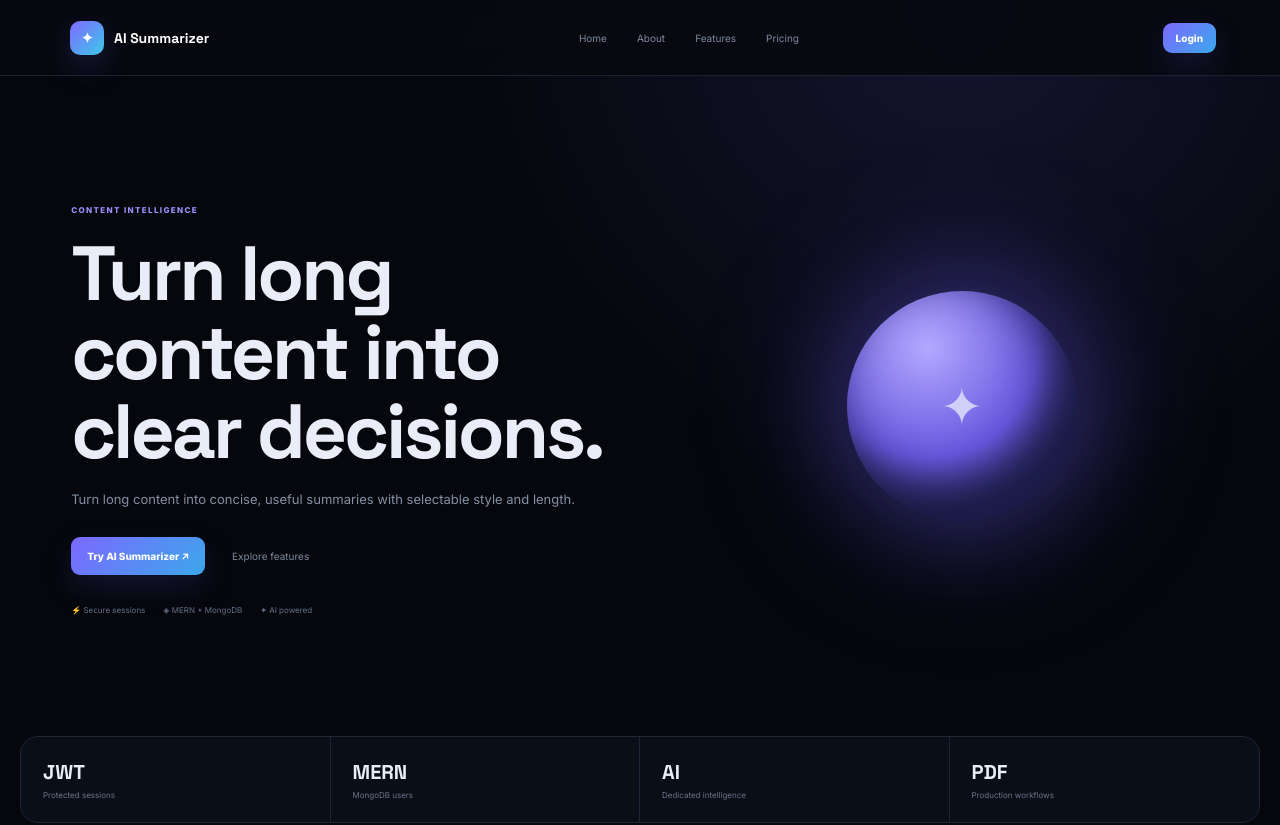
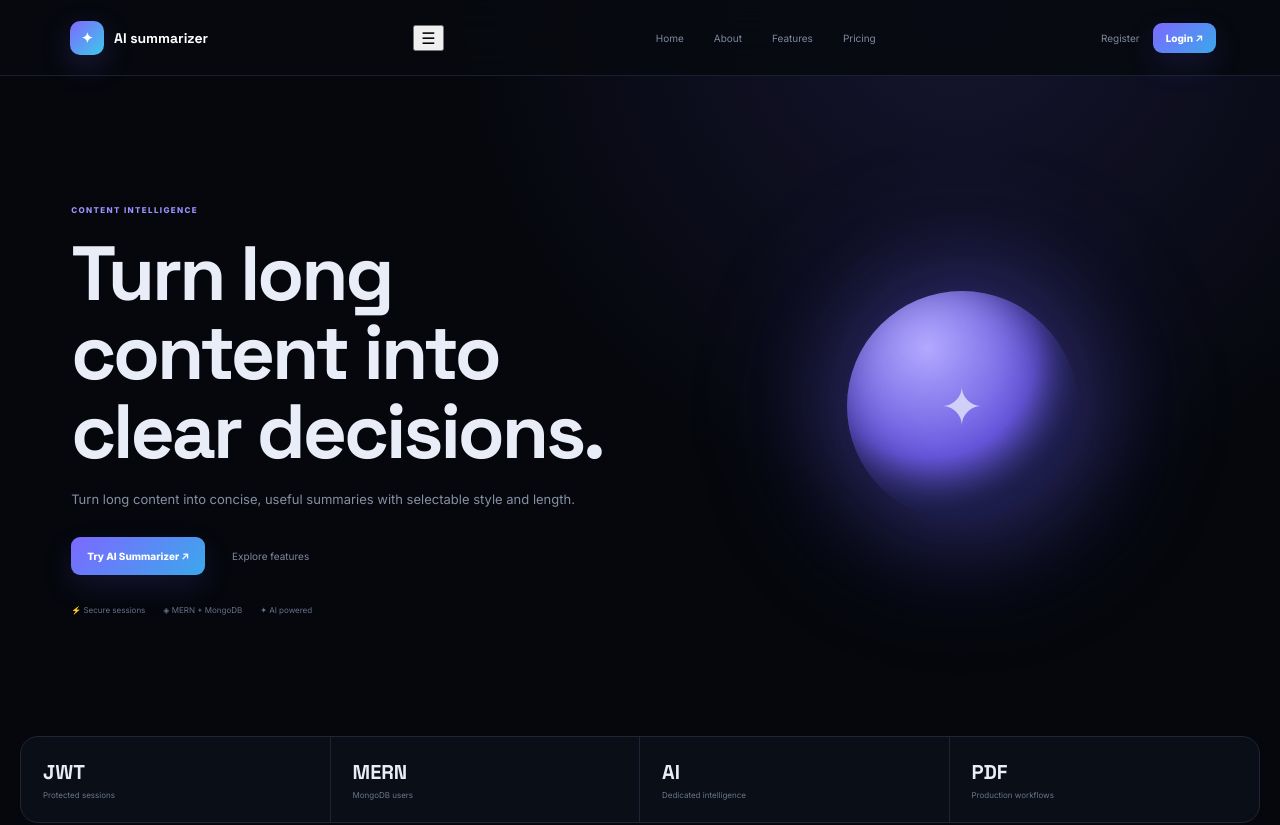
Before and after one commit to Siddharthsingh123456/ai-summarizer, a React (Vite) app: page / in a window 1280 px wide. Shown: the top 825 px of the page. Built offline with nearby package versions, Linux system fonts and the light colour scheme.

Commit message:
fix: repair auth UX and upgrade navigation

```diff
--- a/src/main.jsx
+++ b/src/main.jsx
@@ -1,18 +1,18 @@
 import React,{useEffect,useState}from"react";import{createRoot}from"react-dom/client";import"./styles.css";const P={"repo":"Siddharthsingh123456/ai-summarizer","name":"AI Summarizer","eyebrow":"CONTENT INTELLIGENCE","desc":"Turn long content into concise, useful summaries with selectable style and length.","title":"Turn long content into clear decisions.","kind":"summary"};
-function App(){const[page,setPage]=useState("home"),[user,setUser]=useState(null),[email,setEmail]=useState(""),[password,setPassword]=useState(""),[authMode,setAuthMode]=useState("login"),[authMessage,setAuthMessage]=useState(""),[input,setInput]=useState(""),[output,setOutput]=useState(""),[loading,setLoading]=useState(false),[planMessage,setPlanMessage]=useState("");const[mode,setMode]=useState("Balanced"),[length,setLength]=useState("Medium");
+function App(){const[page,setPage]=useState("home"),[authBusy,setAuthBusy]=useState(false),[showPassword,setShowPassword]=useState(false),[mobileNav,setMobileNav]=useState(false),[user,setUser]=useState(null),[email,setEmail]=useState(""),[password,setPassword]=useState(""),[authMode,setAuthMode]=useState("login"),[authMessage,setAuthMessage]=useState(""),[input,setInput]=useState(""),[output,setOutput]=useState(""),[loading,setLoading]=useState(false),[planMessage,setPlanMessage]=useState("");const[mode,setMode]=useState("Balanced"),[length,setLength]=useState("Medium");
 useEffect(()=>{const t=localStorage.getItem("ai_token");if(t)fetch("/api/auth/me",{headers:{Authorization:"Bearer "+t}}).then(r=>r.ok?r.json():Promise.reject()).then(d=>setUser(d.user)).catch(()=>{localStorage.removeItem("ai_token");localStorage.removeItem("ai_user")})},[]);
-async function auth(){try{const r=await fetch("/api/auth/"+authMode,{method:"POST",headers:{"Content-Type":"application/json"},body:JSON.stringify({email,password})}),d=await r.json();if(!r.ok)throw Error(d.error||"Authentication failed");localStorage.setItem("ai_token",d.token);localStorage.setItem("ai_user",d.user.email);setUser(d.user);setPage("workspace")}catch(e){setAuthMessage(e.message)}}
+async function auth(){setAuthMessage("");const cleanEmail=email.trim().toLowerCase();if(!/^\S+@\S+\.\S+$/.test(cleanEmail)){setAuthMessage("Enter a valid email address.");return}if(password.length<8){setAuthMessage("Password must be at least 8 characters.");return}setAuthBusy(true);try{const r=await fetch("/api/auth/"+authMode,{method:"POST",headers:{"Content-Type":"application/json"},body:JSON.stringify({email,password})}),d=await r.json();if(!r.ok)throw Error(d.error||"Authentication failed");localStorage.setItem("ai_token",d.token);localStorage.setItem("ai_user",d.user.email);setUser(d.user);localStorage.setItem("ai_user",d.user.email);setAuthMode("login");setPage("workspace")}catch(e){setAuthMessage(e.message||"Authentication failed")}finally{setAuthBusy(false)}}
 function logout(){localStorage.removeItem("ai_token");localStorage.removeItem("ai_user");setUser(null);setPage("home")}
 async function run(body){if(!user){setPage("login");return}setLoading(true);try{const r=await fetch("/api/ai",{method:"POST",headers:{"Content-Type":"application/json",Authorization:"Bearer "+localStorage.getItem("ai_token")},body:JSON.stringify(body)}),d=await r.json();if(!r.ok)throw Error(d.error||"AI request failed");setOutput(d.answer||d.result||JSON.stringify(d.quiz||d,null,2))}catch(e){setOutput(e.message)}finally{setLoading(false)}}
 async function choosePlan(plan){if(!user){setPage("login");return}const r=await fetch("/api/billing",{method:"POST",headers:{Authorization:"Bearer "+localStorage.getItem("ai_token"),"Content-Type":"application/json"},body:JSON.stringify({plan})}),d=await r.json();setPlanMessage(d.url?"Redirecting…":d.message||d.error||"Configure Stripe environment variables.");if(d.url)location.href=d.url}
 function Workspace({title,subtitle,user,output,loading,children}){return <section className="workspace"><div className="workspaceHead"><div><span className="eyebrow">PROTECTED AI WORKSPACE</span><h1>{title}</h1><p>{user?.email}</p></div><button className="ghost" onClick={()=>setPage("home")}>← Product site</button></div><div className="workGrid"><div className="tool"><h2>{title}</h2><p>{subtitle}</p><div className="fields">{children}</div></div><div className="result"><div><span>AI OUTPUT</span><button className="ghost" onClick={()=>navigator.clipboard?.writeText(output||"")}>Copy</button></div><pre>{loading?"Thinking…":output||"Your AI result will appear here."}</pre></div></div></section>}
 
-return <div className="site"><header className="nav"><button className="logo" onClick={()=>setPage("home")}><span>✦</span>{P.name}</button><nav><button onClick={()=>setPage("home")}>Home</button><button onClick={()=>setPage("about")}>About</button><button onClick={()=>setPage("features")}>Features</button><button onClick={()=>setPage("pricing")}>Pricing</button></nav><div className="navActions">{user?<><button className="ghost" onClick={()=>setPage("workspace")}>Open AI</button><button className="ghost" onClick={logout}>Logout</button></>:<button className="primary" onClick={()=>setPage("login")}>Login</button>}</div></header>
+return <div className="site"><header className="nav"><button className="logo" onClick={()=>{setPage("home");setMobileNav(false)}}><span>✦</span><strong>AI summarizer</strong></button><button className="mobileMenu" aria-label="Toggle navigation" onClick={()=>setMobileNav(v=>!v)}>☰</button><nav className={mobileNav?"navOpen":""}><button onClick={()=>{setPage("home");setMobileNav(false)}}>Home</button><button onClick={()=>{setPage("about");setMobileNav(false)}}>About</button><button onClick={()=>{setPage("features");setMobileNav(false)}}>Features</button><button onClick={()=>{setPage("pricing");setMobileNav(false)}}>Pricing</button></nav><div className="navActions">{user?<><span className="userChip" title={user.email}>● {user.email}</span><button className="ghost navCta" onClick={()=>setPage("workspace")}>Open AI</button><button className="ghost" onClick={logout}>Logout</button></>:<><button className="ghost navCta" onClick={()=>{setAuthMode("register");setPage("login");setMobileNav(false)}}>Register</button><button className="primary" onClick={()=>{setAuthMode("login");setPage("login");setMobileNav(false)}}>Login ↗</button></>}</div></header>
 {page==="home"&&<><section className="hero"><div className="heroCopy"><span className="eyebrow">{P.eyebrow}</span><h1>{P.title}</h1><p>{P.desc}</p><div className="heroBtns"><button className="primary big" onClick={()=>user?setPage("workspace"):setPage("login")}>Try {P.name} ↗</button><button className="ghost big" onClick={()=>setPage("features")}>Explore features</button></div><div className="trust"><span>⚡ Secure sessions</span><span>◈ MERN + MongoDB</span><span>✦ AI powered</span></div></div><div className="heroVisual"><div className="glow"/><div className="orb">✦</div></div></section><section className="stats"><div><b>JWT</b><span>Protected sessions</span></div><div><b>MERN</b><span>MongoDB users</span></div><div><b>AI</b><span>Dedicated intelligence</span></div><div><b>PDF</b><span>Production workflows</span></div></section></>}
 {page==="about"&&<section className="content"><span className="eyebrow">ABOUT</span><h1>Built as a complete AI product.</h1><p>{P.desc}</p><div className="cards"><article><b>Product</b><p>Premium website, onboarding, pricing and protected application workspace.</p></article><article><b>Engineering</b><p>React + Vite, Express APIs, MongoDB persistence and server-side AI credentials.</p></article><article><b>Security</b><p>Hashed passwords, signed sessions and protected AI routes.</p></article></div></section>}
 {page==="features"&&<section className="content"><span className="eyebrow">FEATURES</span><h1>Production-focused capabilities.</h1><div className="featureGrid">{["JWT authentication","Protected AI APIs","MongoDB persistence","Specialized AI workflow","Responsive UI","Stripe-ready billing","Server-side AI keys","Vercel-ready build"].map((x,i)=><article key={x}><span>0{i+1}</span><b>{x}</b><p>Designed for a real SaaS product workflow.</p></article>)}</div></section>}
 {page==="pricing"&&<section className="content"><span className="eyebrow">PRICING</span><h1>Plans ready for checkout.</h1><div className="pricing"><article><span>FREE</span><b>₹0</b><p>Core workspace access.</p><button className="ghost" onClick={()=>user?setPage("workspace"):setPage("login")}>Start free</button></article><article className="featured"><span>PRO</span><b>₹499<span>/mo</span></b><p>Higher limits and AI productivity.</p><button className="primary" onClick={()=>choosePlan("pro")}>Choose Pro</button></article><article><span>TEAM</span><b>₹1,499<span>/mo</span></b><p>Team-ready architecture.</p><button className="ghost" onClick={()=>choosePlan("team")}>Choose Team</button></article></div><small className="note">{planMessage||"Add Stripe environment variables in Vercel to activate payments."}</small></section>}
-{page==="login"&&<section className="auth"><div className="authCard"><span className="eyebrow">{authMode==="login"?"WELCOME BACK":"CREATE ACCOUNT"}</span><h1>{authMode==="login"?"Sign in":"Create account"}</h1><p>Secure access to {P.name}.</p><input type="email" value={email} onChange={e=>setEmail(e.target.value)} placeholder="you@example.com"/><input type="password" value={password} onChange={e=>setPassword(e.target.value)} placeholder="Password (8+ characters)"/><button className="primary wide" onClick={auth}>{authMode==="login"?"Login ↗":"Register ↗"}</button><button className="ghost wide" onClick={()=>setAuthMode(authMode==="login"?"register":"login")}>{authMode==="login"?"Create account":"Back to login"}</button>{authMessage&&<small className="note">{authMessage}</small>}</div></section>}
+{page==="login"&&<section className="auth"><div className="authCard"><span className="eyebrow">{authMode==="login"?"WELCOME BACK":"CREATE ACCOUNT"}</span><h1>{authMode==="login"?"Sign in":"Create account"}</h1><p>Secure access to {P.name}.</p><input type="email" value={email} onChange={e=>setEmail(e.target.value)} placeholder="you@example.com"/><div className="passwordField"><input type={showPassword?"text":"password"} value={password} onChange={e=>setPassword(e.target.value)} placeholder="Password (8+ characters)"/><button type="button" className="passwordToggle" onClick={()=>setShowPassword(v=>!v)}>{showPassword?"Hide":"Show"}</button></div><button className="primary wide" onClick={auth} disabled={authBusy}>{authBusy?"Please wait…":authMode==="login"?"Login ↗":"Create account ↗"}</button><button className="ghost wide" onClick={()=>{setAuthMode(authMode==="login"?"register":"login");setAuthMessage("");setShowPassword(false)}}>{authMode==="login"?"Need an account? Register":"Already registered? Login"}</button>{authMessage&&<small className="note">{authMessage}</small>}</div></section>}
 <Workspace title="AI Summarizer" subtitle="Select a style and length, then paste your source." user={user} output={output} loading={loading} children={<><div className="row"><select value={mode} onChange={e=>setMode(e.target.value)}><option>Balanced</option><option>Executive</option><option>Study</option><option>Bullet Brief</option></select><select value={length} onChange={e=>setLength(e.target.value)}><option>Short</option><option>Medium</option><option>Long</option></select></div><textarea value={input} onChange={e=>setInput(e.target.value)} placeholder="Paste article, notes or document text…"/><button className="primary wide" onClick={()=>run({text:input,mode,length})}>Summarize ↗</button></>} />
 {page==="workspace"&&!user&&<section className="content"><h1>Protected workspace</h1><button className="primary" onClick={()=>setPage("login")}>Login ↗</button></section>}
 <footer><b>{P.name}</b><span>MERN + AI · JWT · MongoDB · Billing-ready</span><span>Home · About · Features · Pricing</span></footer></div>}createRoot(document.getElementById("root")).render(<App/>);
```
